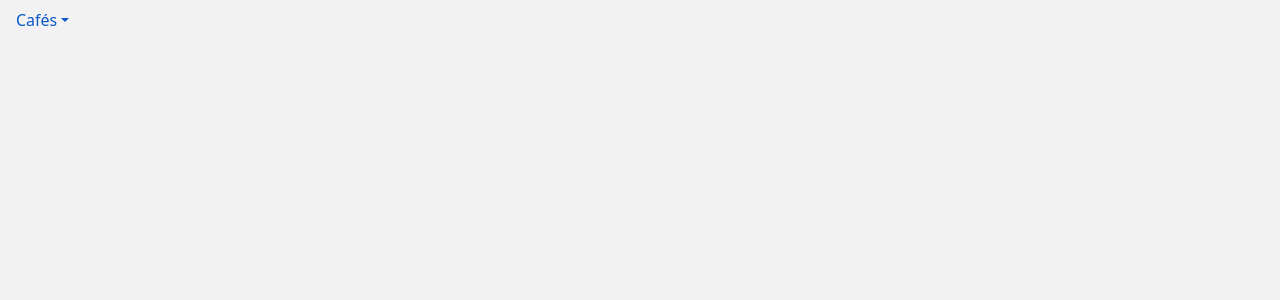
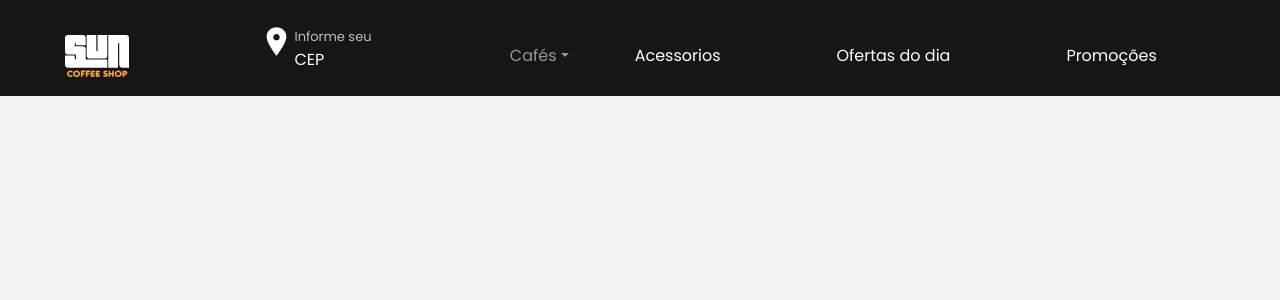
Before and after one commit to Lipe-pard/coffee-bootstrap, a React (Create React App) app: page /loja in a window 1280 px wide. Shown: the top 300 px of the page. Built offline with nearby package versions, Linux system fonts and the light colour scheme.

Commit message:
Modifile NavShop

```diff
--- a/src/App.css
+++ b/src/App.css
@@ -49,3 +49,11 @@ p{
 .text-area h1{
     font-family: var(--title);
 }
+
+.header .logo{
+    width: 5%;
+}
+
+.logo{
+    width: 7%;
+}
--- a/src/Components/HeaderHome.css
+++ b/src/Components/HeaderHome.css
@@ -1,7 +1,3 @@
-.logo{
-    width: 7%;
-}
-
 .btn-user{
     background-color: var(--btn-brown);
     font-size: 1.5rem;
--- /dev/null
+++ b/src/Components/HeaderShop.css
@@ -0,0 +1,19 @@
+.header{
+    background-color: #161616;
+    width: 100vw;
+}
+
+.location{
+ color: #FFF;
+ align-self: center;
+ font-family: 'Poppins';
+}
+
+.location span{
+   font-size: 13px;
+   color: #BEBEBE;
+}
+
+.location .icon{
+    font-size: 35px;
+}
--- /dev/null
+++ b/src/Components/HeaderShop.js
@@ -0,0 +1,24 @@
+import './HeaderShop.css';
+import Logo from '../Assets/Logo.svg'
+import NavShop from './NavShop';
+import { Navbar } from 'react-bootstrap'
+import { IoIosPin } from "react-icons/io";
+import {Link } from 'react-router-dom'
+
+const HeaderShop = () => {
+    return(
+     <Navbar className='justify-content-around pt-4 header navbar-dark'>
+         <img src={Logo} alt="logo do site" className='logo'/>
+         <div className='d-flex m-0 location'>
+             <IoIosPin className='icon'/>
+             <div>
+                 <span> Informe seu </span>
+                 <p> CEP </p>
+             </div>
+         </div>
+         <NavShop/>
+     </Navbar>
+    )
+}
+
+export default HeaderShop
--- a/src/Components/NavShop.css
+++ b/src/Components/NavShop.css
@@ -0,0 +1,3 @@
+.drop{
+    color: #FFF !important;
+}
--- a/src/Components/NavShop.js
+++ b/src/Components/NavShop.js
@@ -1,10 +1,11 @@
+import './NavShop.css';
 import {Nav, NavDropdown} from 'react-bootstrap'
-import { NavLink } from 'react-router-dom'
+import { NavLink, Link } from 'react-router-dom'
 
 const NavShop = () => {
     return(
         <Nav>
-        <NavDropdown id="nav-dropdown" title="Cafés">
+                <NavDropdown className="drop" id="nav-dropdown" title="Cafés">
                 <NavDropdown.Item>
                     <NavLink to="/shop"> Grão </NavLink>
                 </NavDropdown.Item>
@@ -15,6 +16,21 @@ const NavShop = () => {
                     <NavLink to="/shop"> Cápsulas </NavLink>
                 </NavDropdown.Item>
                 </NavDropdown>
+            <Nav.Item>
+                <Nav.Link>
+                    <Link to="/"> Acessorios </Link>
+                </Nav.Link>
+            </Nav.Item>
+            <Nav.Item>
+                <Nav.Link>
+                    <Link to="/"> Ofertas do dia </Link>
+                </Nav.Link>
+            </Nav.Item>
+            <Nav.Item>
+                <Nav.Link>
+                    <Link to="/"> Promoções </Link>
+                </Nav.Link>
+            </Nav.Item>
       </Nav>
     )
 }
--- /dev/null
+++ b/src/Pages/NotFound.js
@@ -0,0 +1,11 @@
+const NotFound = () => {
+    return(
+        <>
+
+        <h1> NOT FOUND </h1>
+
+        </>
+    )
+}
+
+export default NotFound
--- a/src/Pages/Shop.js
+++ b/src/Pages/Shop.js
@@ -1,10 +1,10 @@
 import './Shop.css';
-import NavShop from "../Components/NavShop"
+import HeaderShop from '../Components/HeaderShop';
 
 const Shop = () => {
     return(
         <>
-         <NavShop/>
+         <HeaderShop/>
         </>
     )
 }
--- a/src/routes.js
+++ b/src/routes.js
@@ -3,6 +3,7 @@ import { Route, Routes } from 'react-router-dom'
 import Home from './Pages/Home'
 import Shop from './Pages/Shop'
 import Contacts from './Pages/Contacts'
+import NotFound from './Pages/NotFound'
 
 const Routers = () => {
   return(
@@ -11,6 +12,7 @@ const Routers = () => {
            <Route path='/' element={<Home />}/>
            <Route path='/loja' element={<Shop />}/>
            <Route path='/contatos' element={<Contacts />}/>
+           <Route path='*' element={<NotFound/>}/>
        </Routes>
       </>
   )
```
Lines whose indentation alone changed are shown as unchanged.
